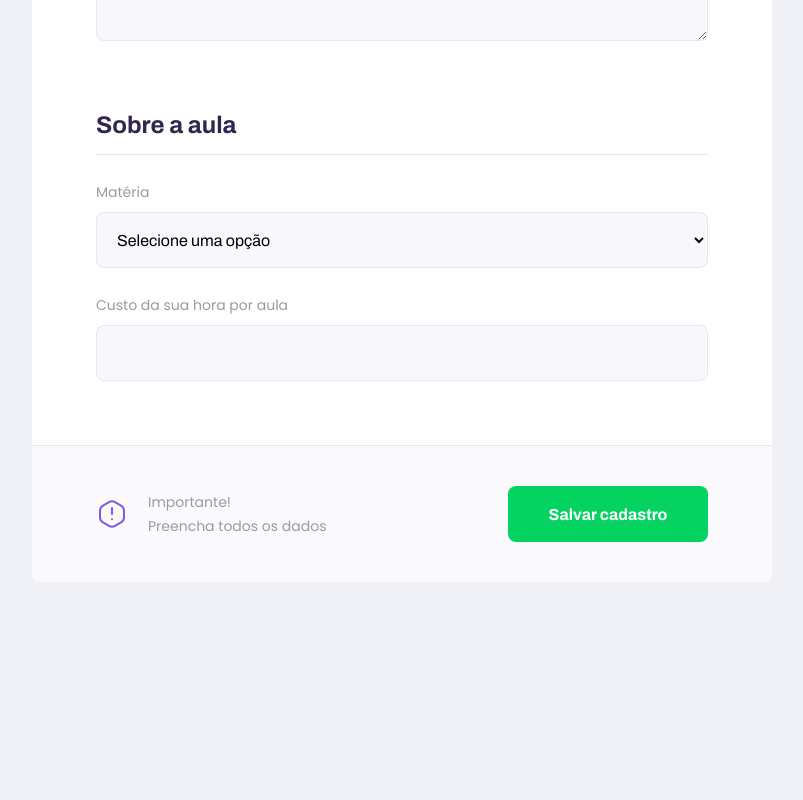
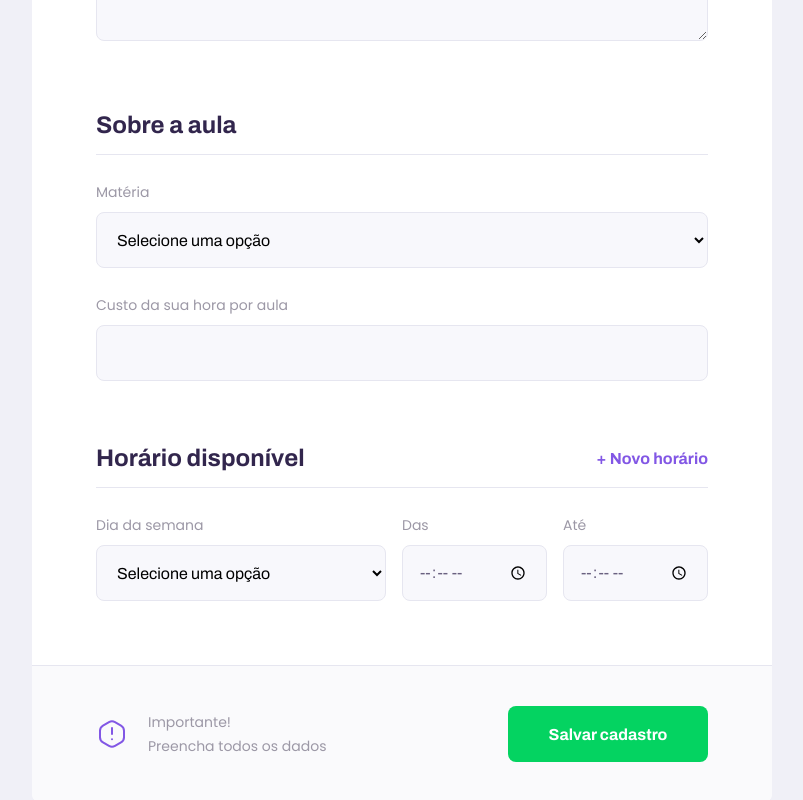
Before and after one commit to TulioCaz/NLW-Proffy, a React (Create React App) app in the folder web/: page /give-classes in a window 1280 px wide. Shown: the part 910-1710 px from the top of the page, without its empty margins (238-1041 px from the left). Before the commit the page ends 1492 px from the top, so only its background shows below. Built offline with nearby package versions, Linux system fonts and the light colour scheme.

Commit message:
feat: Available time fieldset added in to form

```diff
--- a/web/src/pages/TeacherForm/index.tsx
+++ b/web/src/pages/TeacherForm/index.tsx
@@ -51,6 +51,35 @@
           <Input name="cost" label="Custo da sua hora por aula" />
         </fieldset>
 
+        <fieldset>
+          <legend>
+            <p>Horário disponível</p>
+            <button type="button">
+              + Novo horário
+            </button>
+          </legend>
+
+          <div className="schedule-item">
+            <Select
+              name="week_day"
+              label="Dia da semana"
+              options={[
+                { value: '0', label: 'Domingo' },
+                { value: '1', label: 'Segunda-feira' },
+                { value: '2', label: 'Terça-feira' },
+                { value: '3', label: 'Quarta-feira' },
+                { value: '4', label: 'Quinta-feira' },
+                { value: '5', label: 'Sexta-feira' },
+                { value: '6', label: 'Sábado' },
+              ]}
+            />
+            <Input name="from" label="Das" type="time"></Input>
+            <Input name="to" label="Até" type="time"></Input>
+          </div>
+
+
+        </fieldset>
+
         <footer>
           <p>
             <img src={warningIcon} alt="Aviso importante"/>
--- a/web/src/pages/TeacherForm/styles.css
+++ b/web/src/pages/TeacherForm/styles.css
@@ -45,6 +45,18 @@
   width: 100%;
   padding-bottom: 1.6rem;
   border-bottom: 1px solid var(--color-line-in-white);
+}
+
+#page-teacher-form main fieldset legend button {
+  background: none;
+  border: 0;
+  color: var(--color-primary);
+  font: 700 1.6rem Archivo;
+  cursor: pointer;
+  transition: color 0.2s;
+}
+#page-teacher-form main fieldset legend button:hover {
+  color: var(--color-primary-dark);
 }
 
 #page-teacher-form main footer {
@@ -101,6 +113,16 @@
     padding: 0 6.4rem;
   }
 
+  .schedule-item {
+    display: grid;
+    grid-template-columns: 2fr 1fr 1fr;
+    column-gap: 1.6rem;
+  }
+
+  .schedule-item .input-block {
+    margin-top: 0 !important;
+  }
+
   #page-teacher-form main footer {
     padding: 4rem 6.4rem;
     display: flex;
```
